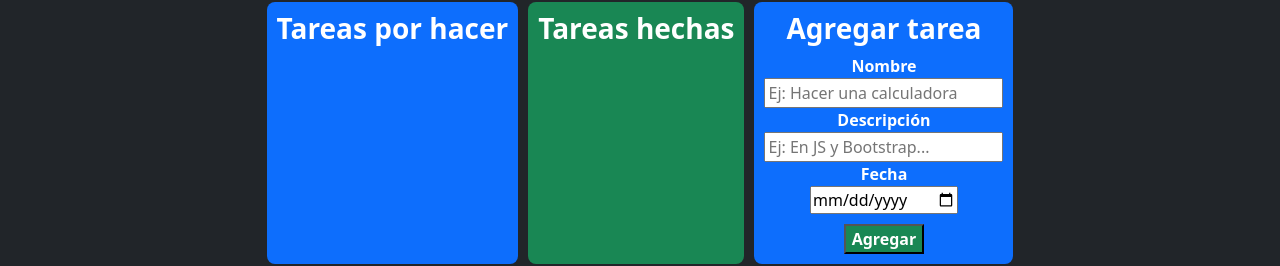
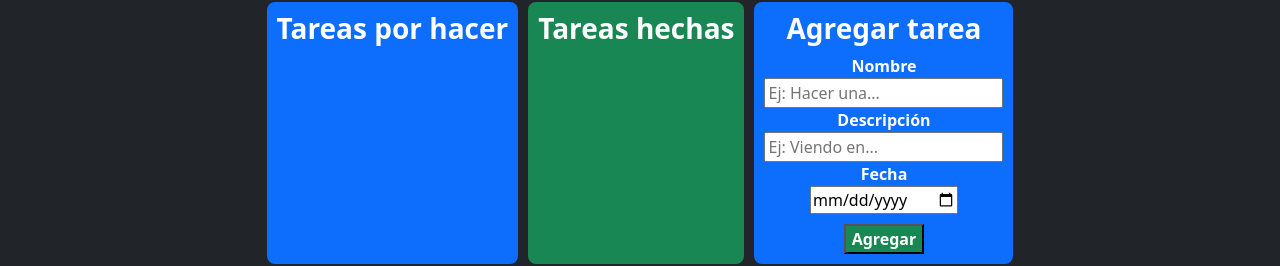
Before and after one commit to yerepf/Lista-de-Tarea-JS-Vanilla, a plain HTML site: page index.htm in a window 1280 px wide. Shown: the part 118-384 px from the top of the page. Drawn offline with nearby package versions, Linux system fonts and the light colour scheme.

Commit message:
Examples in placeholder were modified for upgrade the comprehension

```diff
--- a/index.htm
+++ b/index.htm
@@ -42,11 +42,11 @@
 
                     <div class="nombre">
                         <p class="text-white fw-bold">Nombre</p>
-                        <input type="text" placeholder="Ej: Hacer una calculadora" id="nombreInput">
+                        <input type="text" placeholder="Ej: Hacer una... " id="nombreInput">
                     </div>
                     <div class="descripcion">
                         <p class="text-white fw-bold">Descripción</p>
-                        <input type="text" placeholder="Ej: En JS y Bootstrap..." id="descripcionInput">
+                        <input type="text" placeholder="Ej: Viendo en..." id="descripcionInput">
 
                     </div>
                     <div class="fecha">
```
